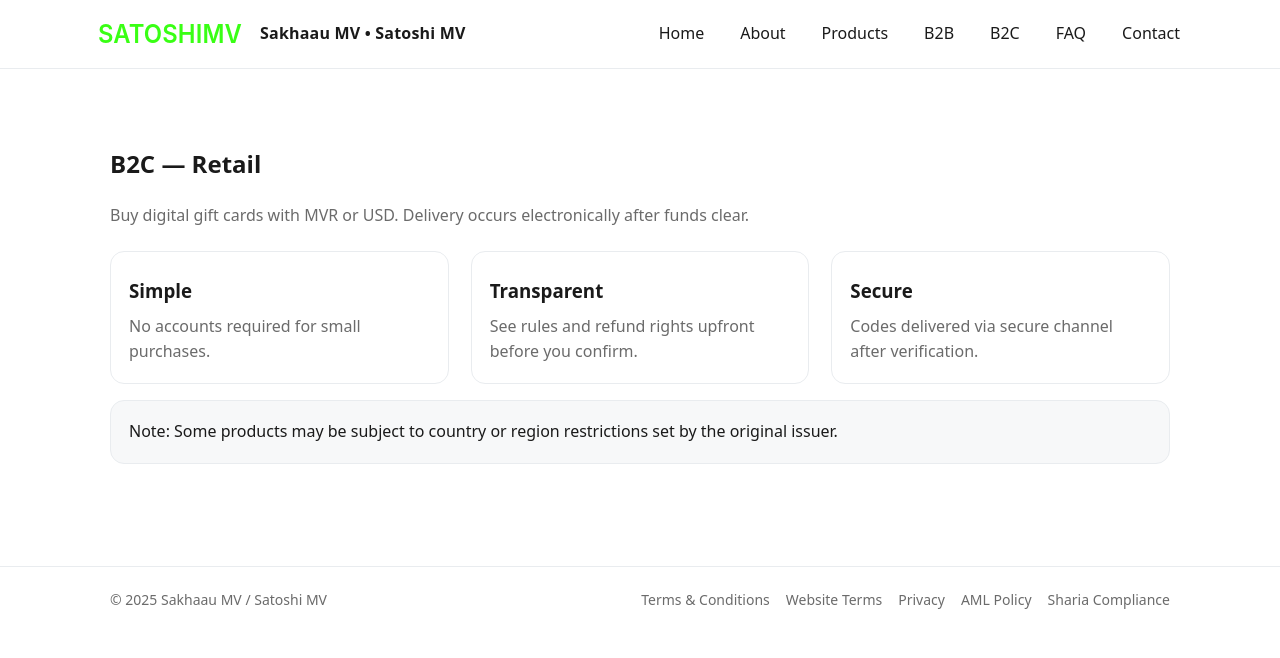
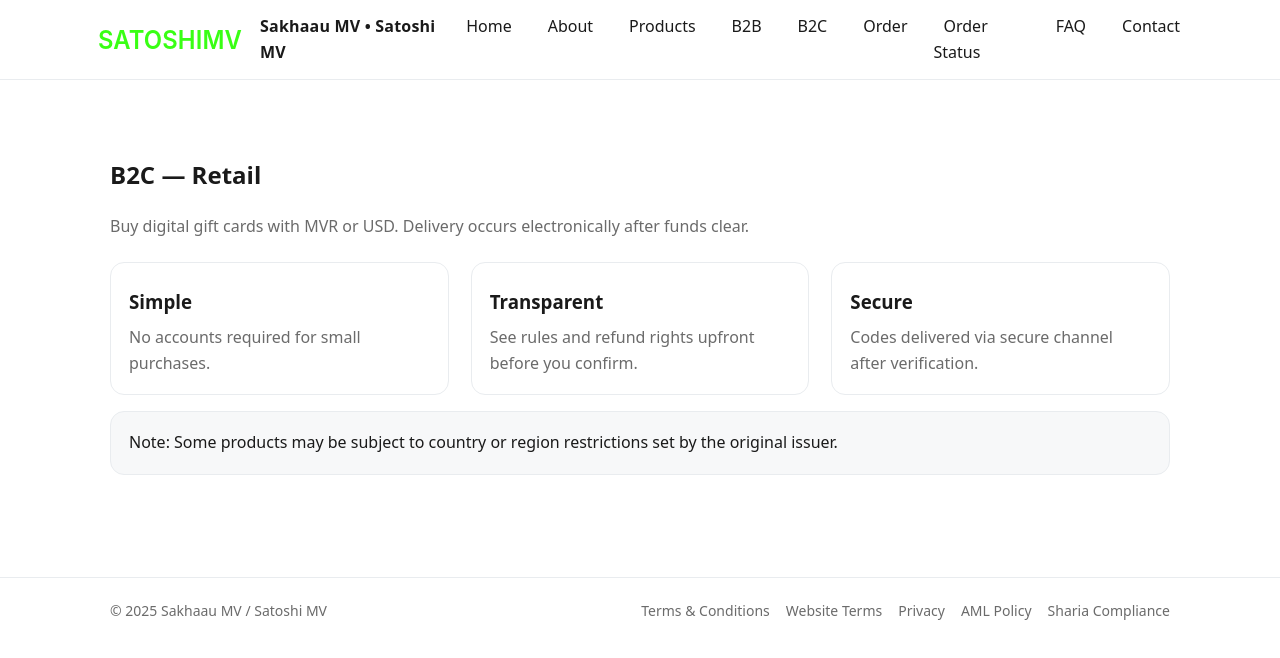
Before and after one commit to sakhaau/satoshimv, a plain HTML site: page b2c.html in a window 1280 px wide. Drawn offline with Linux system fonts and the light colour scheme.

Commit message:
Update b2c.html

```diff
--- a/b2c.html
+++ b/b2c.html
@@ -20,6 +20,8 @@
           <li><a href="/services.html">Products</a></li>
           <li><a href="/b2b.html">B2B</a></li>
           <li><a href="/b2c.html">B2C</a></li>
+          <li><a href="order.html">Order</a></li>
+          <li><a href="order-status.html">Order Status</a></li>
           <li><a href="/faq.html">FAQ</a></li>
           <li><a href="/contact.html">Contact</a></li>
         </ul>
```
